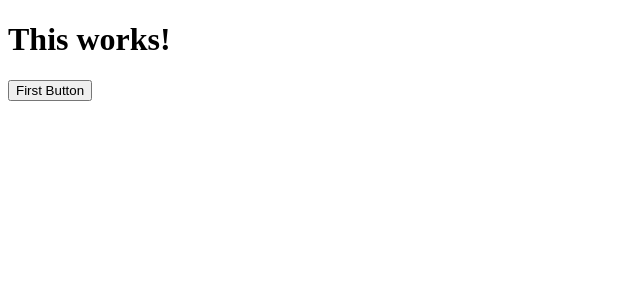
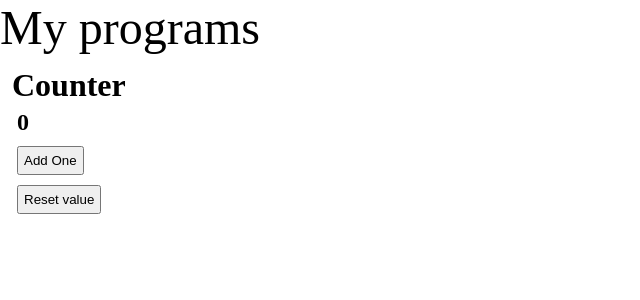
Before and after one commit to vermayash/my-react-project, a React (Create React App) app: page / in a window 1280 px wide. Shown: the top 300 px of the page, without its empty margins (0-640 px from the left). Built offline with nearby package versions, Linux system fonts and the light colour scheme.

Commit message:
seperate counter function

```diff
--- a/src/App.js
+++ b/src/App.js
@@ -1,13 +1,18 @@
-import Button from "./comps/Button";
+import Counter from "./counter/Counter";
 
 const App = () => {
-    const btnValue = "First Button";
-    const btnId = "testBtn"
     return (
         <div>
-            <h1>This works!</h1>
-
-            <Button btnId={btnId} btnValue={btnValue} />
+            <style>{`
+                *{
+                    box-sizing: border-box;
+                    margin: 0;
+                    padding: 0;
+                }
+            `}
+            </style>
+            <span style={{"fontSize": "48px"}}>My programs</span>
+            <Counter />
         </div>
     );
 };
--- a/src/comps/Button.js
+++ b/src/comps/Button.js
@@ -1,9 +1,12 @@
-const Button = ({btnId, btnValue}) => {
-    const doThis = () => console.log("Btn pressed");
-
+const Button = ({btnId, btnValue, btnCallBack}) => {
     return (
-        <div>
-            <input type="button" id={btnId} value={btnValue} onClick={doThis} />
+        <div style={{"padding": "5px"}}>
+            <input
+                type="button"
+                style={{"padding": "5px"}}
+                id={btnId}
+                value={btnValue}
+                onClick={btnCallBack} />
         </div>
     );
 };
--- /dev/null
+++ b/src/counter/Counter.js
@@ -0,0 +1,26 @@
+import { useState } from "react";
+import Button from "../comps/Button";
+
+const Counter = () => {
+    const [count, setCount] = useState(0);
+
+    const onCountInc = () => {
+        setCount(count + 1);
+    };
+
+    const onReset = () => {
+        setCount(0);
+    };
+
+    return (
+        <div style={{"padding": "12px"}}>
+            <h1>Counter</h1>
+            <h2 style={{"padding": "5px"}}>{count}</h2>
+            <Button btnId="addOne" btnValue="Add One" btnCallBack={onCountInc} />
+            <Button btnId="reset" btnValue="Reset value" btnCallBack={onReset} />
+
+        </div>
+    );
+};
+
+export default Counter;
```
